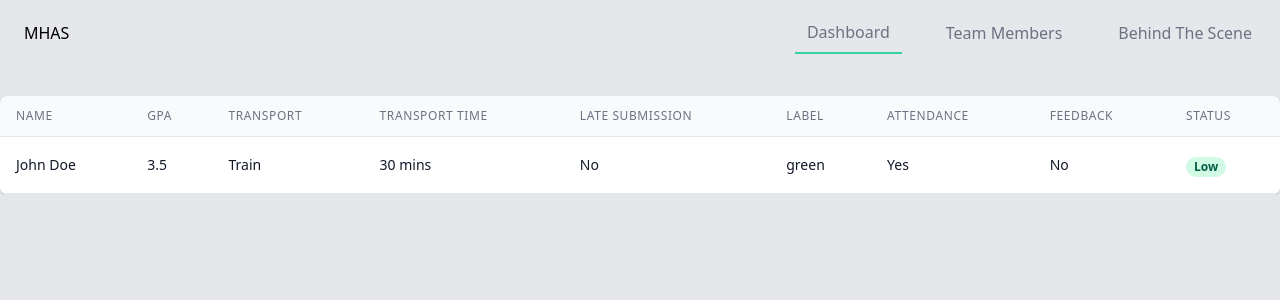
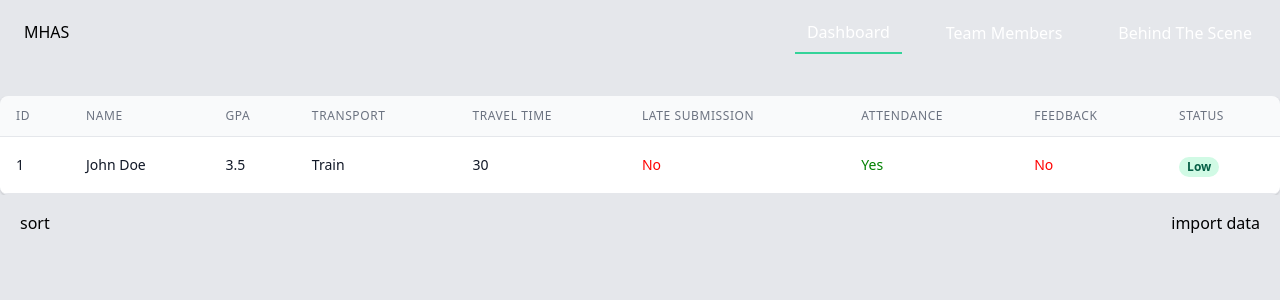
Before and after one commit to linhcu1612/BuildWithAI-Hack-2021-phemeo, a React (Create React App) app in the folder client/: page /dashboard in a window 1280 px wide. Shown: the top 300 px of the page. Built offline with nearby package versions, Linux system fonts and the light colour scheme.

Commit message:
add in react router dom and draft version of Landing page

```diff
--- a/client/package.json
+++ b/client/package.json
@@ -9,6 +9,8 @@
     "@testing-library/user-event": "^12.1.10",
     "react": "^17.0.2",
     "react-dom": "^17.0.2",
+    "react-router": "^5.2.1",
+    "react-router-dom": "^5.3.0",
     "react-scripts": "4.0.3",
     "web-vitals": "^1.0.1"
   },
--- a/client/src/App.js
+++ b/client/src/App.js
@@ -2,9 +2,29 @@
 
 import "./App.css";
 import Home from "./pages/Home";
+import Dashboard from "./pages/Dashboard";
+import Layout from "./components/Layout";
+
+import { BrowserRouter as Router, Switch, Route } from "react-router-dom";
 
 function App() {
-  return <Home />;
+  return (
+    <>
+      <Router>
+        <Layout>
+          <Switch>
+            <Route path='/team_members'>{/* <About /> */}</Route>
+            <Route path='/dashboard'>
+              <Dashboard />
+            </Route>
+            <Route exact path='/'>
+              <Home />
+            </Route>
+          </Switch>
+        </Layout>
+      </Router>
+    </>
+  );
 }
 
 export default App;
--- a/client/src/components/DashBoard.jsx
+++ /dev/null
@@ -1,49 +0,0 @@
-/** @format */
-
-import React from "react";
-import Thead from "./Thead";
-import Tbody from "./Tbody";
-
-const DashBoard = () => {
-  const data = {
-    columns: [
-      "name",
-      "gpa",
-      "transport",
-      "transport time",
-      "late submission",
-      "label",
-      "attendance",
-      "feedback",
-      "status",
-    ],
-    rows: [
-      {
-        name: "John Doe",
-        gpa: "3.5",
-        transport: "Train",
-        transportTime: "30 mins",
-        lateSubmission: "No",
-        label: "green",
-        attendance: "Yes",
-        feedback: "No",
-        status: "Low",
-      },
-    ],
-  };
-
-  return (
-    <div className='flex flex-col mt-8'>
-      <div className='overflow-x-auto'>
-        <div className='align-middle inline-block min-w-full shadow overflow-hidden sm:rounded-lg border-b border-gray-200'>
-          <table className='min-w-full'>
-            <Thead columns={data.columns} />
-            <Tbody rows={data.rows} />
-          </table>
-        </div>
-      </div>
-    </div>
-  );
-};
-
-export default DashBoard;
--- /dev/null
+++ b/client/src/components/Layout.jsx
@@ -0,0 +1,20 @@
+/** @format */
+
+import React from "react";
+import Sidebar from "./Sidebar";
+
+const Layout = (props) => {
+  return (
+    <div className='h-screen bg-gray-200 font-roboto'>
+      <Sidebar />
+
+      <div className='flex-1 flex flex-col overflow-hidden'>
+        <main className='flex-1 overflow-x-hidden overflow-y-auto bg-gray-200'>
+          <div className='container mx-auto px-0 py-16'>{props.children}</div>
+        </main>
+      </div>
+    </div>
+  );
+};
+
+export default Layout;
--- /dev/null
+++ b/client/src/components/Loader.jsx
@@ -0,0 +1,16 @@
+/** @format */
+
+import React from "react";
+import classes from "./Loader.module.css";
+
+const Loader = () => {
+  return (
+    <div className={classes.lds_facebook}>
+      <div></div>
+      <div></div>
+      <div></div>
+    </div>
+  );
+};
+
+export default Loader;
--- /dev/null
+++ b/client/src/components/Loader.module.css
@@ -0,0 +1,42 @@
+/** @format */
+
+.lds_facebook {
+  display: inline-block;
+  position: absolute;
+  width: 160px;
+  height: 160px;
+  top: 50%;
+  left: 50%;
+  transform: translate(-50%, -50%);
+}
+.lds_facebook div {
+  display: inline-block;
+  position: absolute;
+  left: 16px;
+  width: 32px;
+  background: #fff;
+  animation: lds_facebook 1.2s cubic-bezier(0, 0.5, 0.5, 1) infinite;
+}
+.lds_facebook div:nth-child(1) {
+  left: 16px;
+  animation-delay: -0.24s;
+}
+.lds_facebook div:nth-child(2) {
+  left: 64px;
+  animation-delay: -0.12s;
+}
+.lds_facebook div:nth-child(3) {
+  left: 112px;
+  animation-delay: 0;
+}
+@keyframes lds_facebook {
+  0% {
+    top: 16px;
+    height: 128px;
+  }
+  50%,
+  100% {
+    top: 48px;
+    height: 64px;
+  }
+}
--- a/client/src/components/Sidebar.jsx
+++ b/client/src/components/Sidebar.jsx
@@ -1,30 +1,40 @@
 /** @format */
 
 import React from "react";
+import { Link, useLocation } from "react-router-dom";
 
 const Sidebar = () => {
+  let location = useLocation();
+
+  const activeCal = (path) => {
+    let classes = "flex items-center mt-0 py-2 px-0 mx-4 text-white";
+    const activeClass = " border-b-2 border-green-400";
+    if (location.pathname === path) {
+      classes = classes + activeClass;
+    }
+    return classes;
+  };
+
   return (
     <div className='fixed z-30 inset-x-0 top-0'>
       <nav className='flex justify-between mt-3'>
-        <h1 className='flex items-center mt-0 py-2 px-6'>MHAS</h1>
+        <Link className='' to='/'>
+          <h1 className='flex items-center mt-0 py-2 px-6'>MHAS</h1>
+        </Link>
         <div className='flex justify-center'>
-          <a
-            className='flex items-center mt-0 py-2 px-0 mx-4 text-gray-500 border-b-2 border-green-400'
-            href='/'>
+          <Link className={activeCal("/dashboard")} to='/dashboard'>
             <span className='mx-3'>Dashboard</span>
-          </a>
+          </Link>
 
-          <a
-            className='flex items-center mt-0 py-2 px-0 mx-4 text-gray-500'
-            href='/team_member'>
+          <Link className={activeCal("/team_members")} to='/team_members'>
             <span className='mx-3'>Team Members</span>
-          </a>
+          </Link>
 
-          <a
-            className='flex items-center mt-0 py-2 px-0 mx-4 text-gray-500'
-            href='/behind_the_scene'>
+          <Link
+            className={activeCal("/behind_the_scene")}
+            to='/behind_the_scene'>
             <span className='mx-3'>Behind The Scene</span>
-          </a>
+          </Link>
         </div>
       </nav>
     </div>
--- a/client/src/components/Tbody.jsx
+++ b/client/src/components/Tbody.jsx
@@ -5,11 +5,24 @@ import React from "react";
 //gpa, mode of transport, transport time, late submission, label, attendance, feedback
 
 const Tbody = (props) => {
+  const colorSelector = (value) => {
+    if (value === 1) {
+      return "green";
+    } else {
+      return "red";
+    }
+  };
+
   return (
     <tbody className='bg-white'>
-      {props.rows.map((student, index) => {
+      {props.rows.map((student) => {
         return (
-          <tr key={index}>
+          <tr key={student.id}>
+            <td className='px-4 py-4 whitespace-no-wrap border-b border-gray-200'>
+              <div className='text-sm leading-5 text-gray-900'>
+                {student.id}
+              </div>
+            </td>
             <td className='px-4 py-4 whitespace-no-wrap border-b border-gray-200'>
               <div className='text-sm leading-5 text-gray-900'>
                 {student.name}
@@ -24,37 +37,43 @@ const Tbody = (props) => {
 
             <td className='px-4 py-4 whitespace-no-wrap border-b border-gray-200'>
               <div className='text-sm leading-5 text-gray-900'>
-                {student.transport}
+                {student.transport === 1 ? "Train" : "Bus"}
               </div>
             </td>
 
             <td className='px-4 py-4 whitespace-no-wrap border-b border-gray-200'>
               <div className='text-sm leading-5 text-gray-900'>
-                {student.transportTime}
+                {student.travelTime}
               </div>
             </td>
 
             <td className='px-4 py-4 whitespace-no-wrap border-b border-gray-200'>
-              <div className='text-sm leading-5 text-gray-900'>
-                {student.lateSubmission}
+              <div
+                className='text-sm leading-5'
+                style={{
+                  color: `${colorSelector(student.lateSubmission)}`,
+                }}>
+                {student.lateSubmission === 1 ? "Yes" : "No"}
               </div>
             </td>
 
             <td className='px-4 py-4 whitespace-no-wrap border-b border-gray-200'>
-              <div className='text-sm leading-5 text-gray-900'>
-                {student.label}
+              <div
+                className='text-sm leading-5 text-gray-900'
+                style={{
+                  color: `${colorSelector(student.attendance)}`,
+                }}>
+                {student.attendance === 1 ? "Yes" : "No"}
               </div>
             </td>
 
             <td className='px-4 py-4 whitespace-no-wrap border-b border-gray-200'>
-              <div className='text-sm leading-5 text-gray-900'>
-                {student.attendance}
-              </div>
-            </td>
-
-            <td className='px-4 py-4 whitespace-no-wrap border-b border-gray-200'>
-              <div className='text-sm leading-5 text-gray-900'>
-                {student.feedback}
+              <div
+                className='text-sm leading-5 text-gray-900'
+                style={{
+                  color: `${colorSelector(student.feedback)}`,
+                }}>
+                {student.feedback === 1 ? "Yes" : "No"}
               </div>
             </td>
 
--- /dev/null
+++ b/client/src/pages/Dashboard.jsx
@@ -0,0 +1,70 @@
+/** @format */
+
+import React, { useEffect, useState } from "react";
+import Thead from "../components/Thead";
+import Tbody from "../components/Tbody";
+import Loader from "../components/Loader";
+
+const dataSet = {
+  columns: [
+    "id",
+    "name",
+    "gpa",
+    "transport",
+    "travel time",
+    "late submission",
+    "attendance",
+    "feedback",
+    "status",
+  ],
+  rows: [
+    {
+      id: 1,
+      name: "John Doe",
+      gpa: 3.5,
+      transport: 1, // 0 Bus, 1 Train
+      travelTime: 30,
+      lateSubmission: 0,
+      attendance: 1,
+      feedback: 0,
+      status: "Low",
+    },
+  ],
+};
+
+const Dashboard = () => {
+  const [data, setData] = useState([]);
+  const [loading, setLoading] = useState(true);
+
+  useEffect(() => {
+    setData(dataSet);
+    setLoading(false);
+  }, []);
+
+  return (
+    <div className='flex flex-col mt-8'>
+      <div className='overflow-x-auto'>
+        <div className='align-middle inline-block min-w-full shadow overflow-hidden sm:rounded-lg border-b border-gray-200'>
+          {loading ? (
+            <Loader />
+          ) : (
+            <table className='min-w-full'>
+              {data.length !== 0 && (
+                <>
+                  <Thead columns={data.columns} />
+                  <Tbody rows={data.rows} />
+                </>
+              )}
+            </table>
+          )}
+        </div>
+      </div>
+      <div className='flex justify-between mt-4 mx-5'>
+        <div className=''>sort</div>
+        <div className=''>import data</div>
+      </div>
+    </div>
+  );
+};
+
+export default Dashboard;
--- a/client/src/pages/Home.jsx
+++ b/client/src/pages/Home.jsx
@@ -1,22 +1,33 @@
 /** @format */
 
 import React from "react";
-import DashBoard from "../components/DashBoard";
-import Sidebar from "../components/Sidebar";
+import background from "../assets/background.jpeg";
+import { Link } from "react-router-dom";
 
 const Home = () => {
   return (
-    <div className='h-screen bg-gray-200 font-roboto'>
-      <Sidebar />
-
-      <div className='flex-1 flex flex-col overflow-hidden'>
-        <main className='flex-1 overflow-x-hidden overflow-y-auto bg-gray-200'>
-          <div className='container mx-auto px-0 py-16'>
-            <DashBoard />
+    <>
+      <div className='text-white z-10 absolute top-1/2 font'>
+        <h1>Mental Health Alert System</h1>
+        <p>
+          A system tracks student performance and alert the healthcare system
+          <br />
+          in university about help-seeking behaviours to support university in
+          <br />
+          maintaining students' health
+        </p>
+        <Link to='/dashboard'>
+          <div className='w-10 rounder-2 h-10'>
+            <span>Get Started</span>
           </div>
-        </main>
+        </Link>
       </div>
-    </div>
+      <img
+        src={background}
+        alt='landing page'
+        className='inset-0 absolute w-screen h-screen z-0'
+      />
+    </>
   );
 };
 
```
Also changed, not shown: client/src/assets/background.jpeg (added), 1 other file (tests, documents, lock files or other folders).
